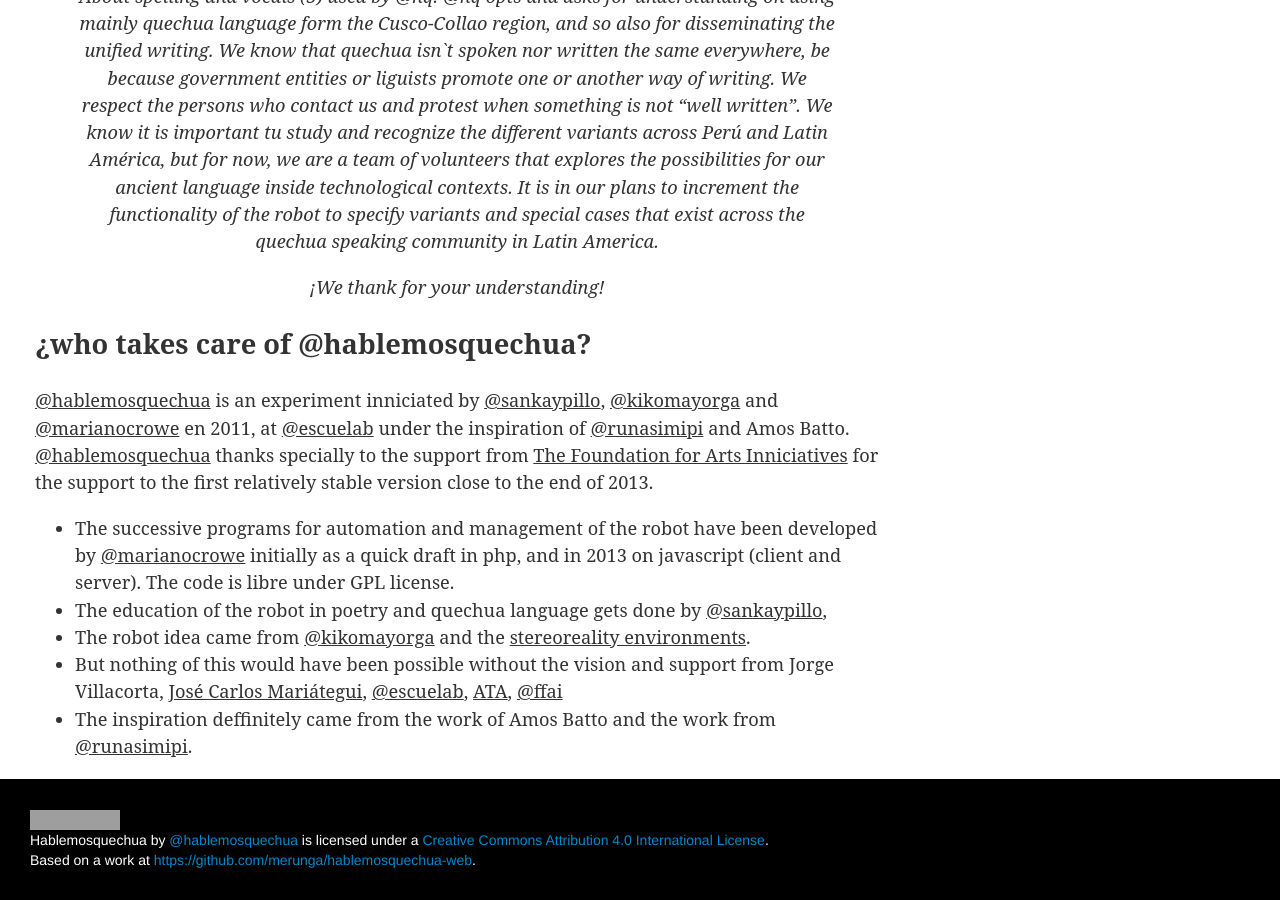
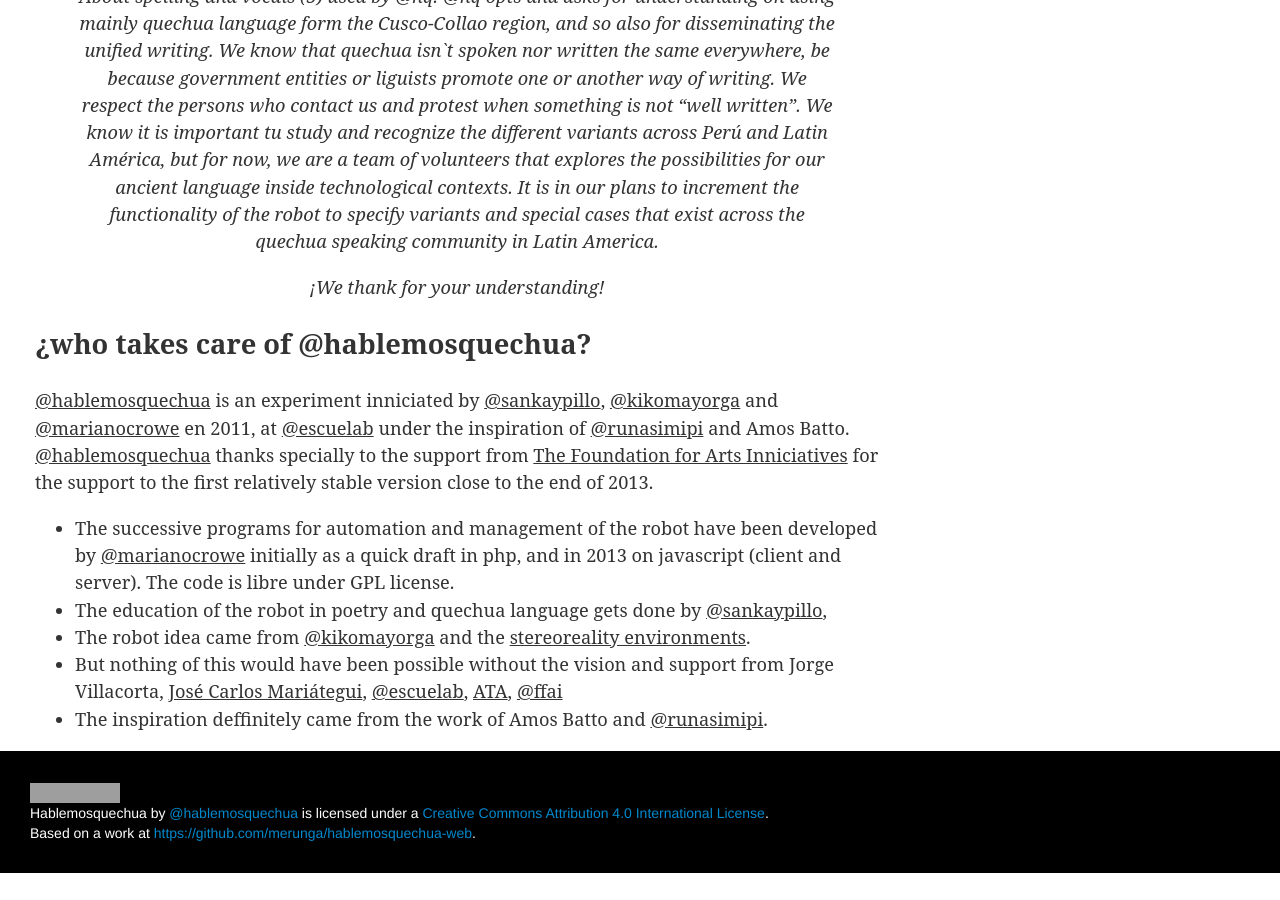
Before and after one commit to merunga/hablemosquechua-web, a Jekyll site: the page built from english.md, in a window 1280 px wide and 900 px high, scrolled down 3374 px. Built offline with Jekyll 4.4.1, drawn with Linux system fonts in a browser that asks for light colours; some web fonts are replaced; comment, search, counter and statistics services are not loaded; after the commit the page ends 4247 px from its top, so only the background shows below that; grey boxes are pictures that could not be loaded.

Commit message:
styling (créditos)...

```diff
--- a/english.md
+++ b/english.md
@@ -113,4 +113,4 @@ for the support to the first relatively stable version close to the end of 2013.
 - The education of the robot in poetry and quechua language gets done by [@sankaypillo](http://twitter.com/sankaypillo){:target="_blank"},
 - The robot idea came from [@kikomayorga](http://twitter.com/kikomayorga){:target="_blank"} and the [stereoreality environments](http://www.youtube.com/watch?v=R6_0QouYptE){:target="_blank"}.
 - But nothing of this would have been possible without the vision and support from Jorge Villacorta, [José Carlos Mariátegui](http://twitter.com/tupacamauta){:target="_blank"}, [@escuelab](http://twitter.com/escuelab){:target="_blank"}, [ATA](http://ata.org.pe/){:target="_blank"}, [@ffai](http://www.ffaiarts.net/){:target="_blank"}
-- The inspiration deffinitely came from the work of Amos Batto and the work from [@runasimipi](http://twitter.com/runasimipi){:target="_blank"}.
+- The inspiration deffinitely came from the work of Amos Batto and [@runasimipi](http://twitter.com/runasimipi){:target="_blank"}.
```
Also changed, not shown: 1 other file.
